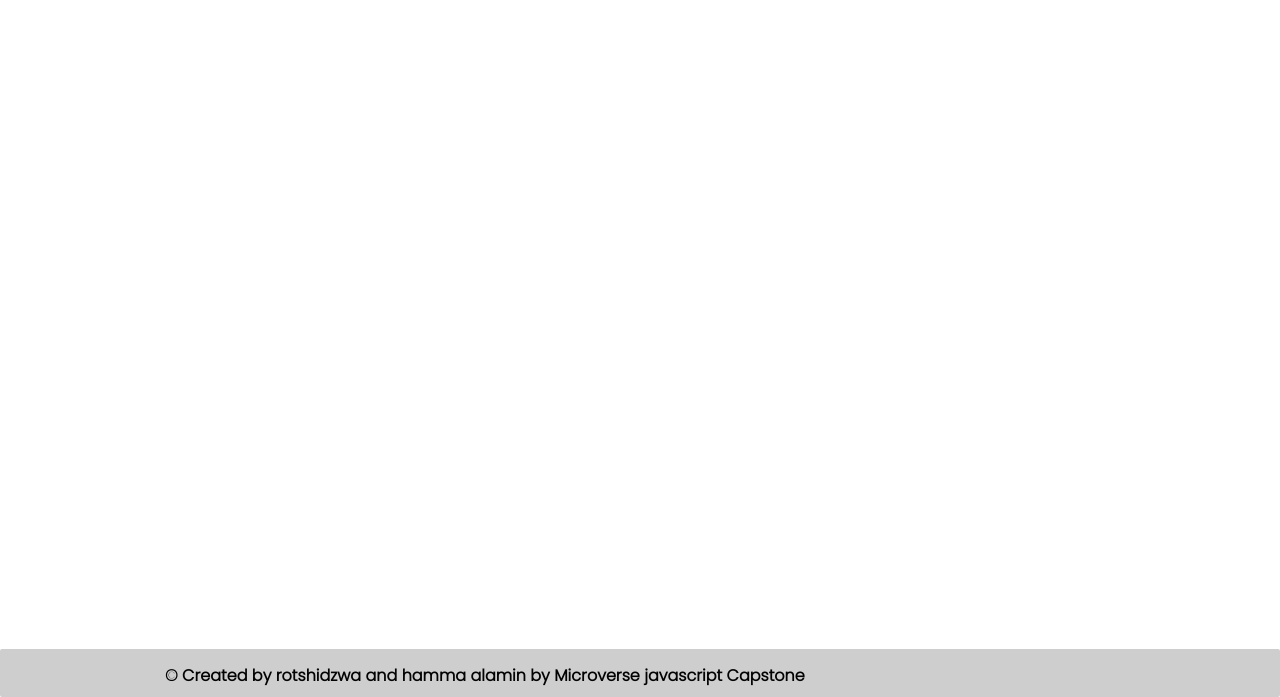
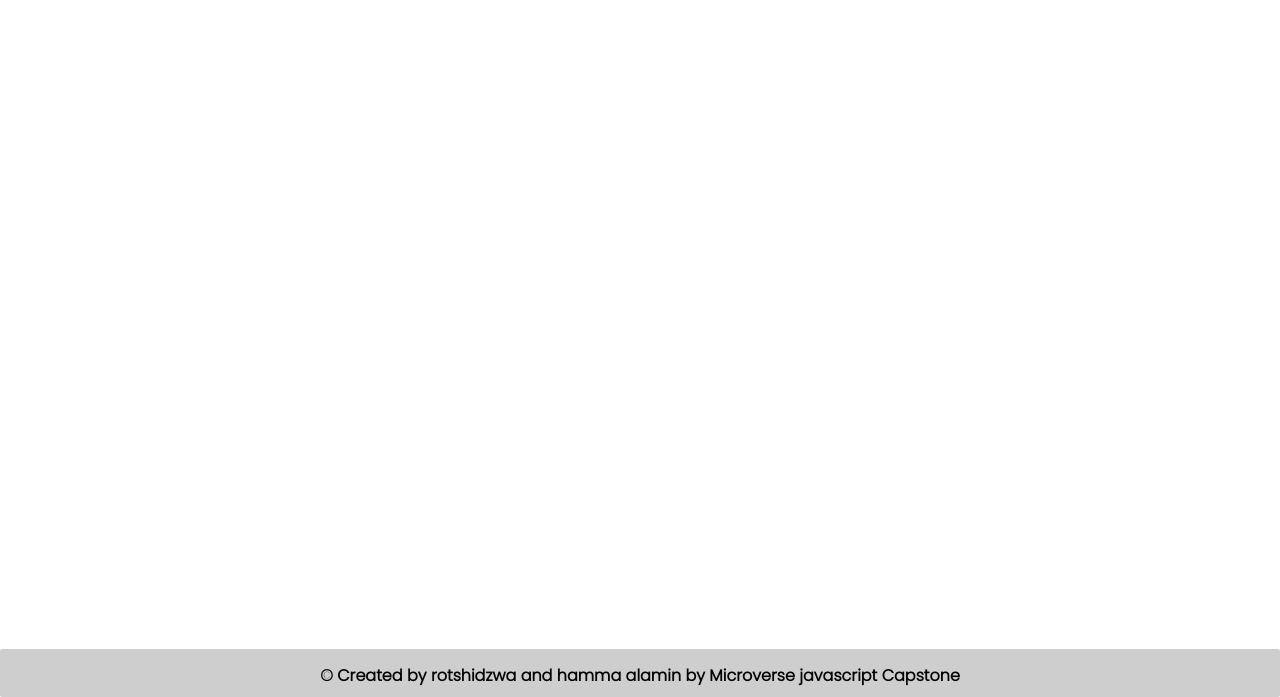
Before and after one commit to hammaazarok/javascript-capstone, a website built with webpack: page src/index.html in a window 1280 px wide. Shown: the part 103-800 px from the top of the page. Built offline with nearby package versions, Linux system fonts and the light colour scheme; no server answers.

Commit message:
deployed the app

```diff
--- a/package.json
+++ b/package.json
@@ -6,7 +6,8 @@
   "scripts": {
     "test": "jest --verbose --coverage",
     "build": "webpack",
-    "start": "webpack serve --open"
+    "start": "webpack serve --open",
+    "deploy": "gh-pages -d dist"
   },
   "repository": {
     "type": "git",
--- a/src/index.css
+++ b/src/index.css
@@ -75,6 +75,7 @@ h2 {
   gap: 15px;
   flex-wrap: wrap;
   justify-content: center;
+  margin-bottom: 60px;
 }
 
 .card img {
@@ -268,10 +269,11 @@ footer {
   padding: 15px;
   color: rgb(2, 2, 2);
   background-color: rgb(207, 206, 206);
+  display: flex;
+  justify-content: center;
 }
 
 .foot-note {
-  margin-left: 12%;
   font-weight: bold;
   width: 100%;
 }
```
Also changed, not shown: dist/index.html, dist/main.js, 1 other file.
